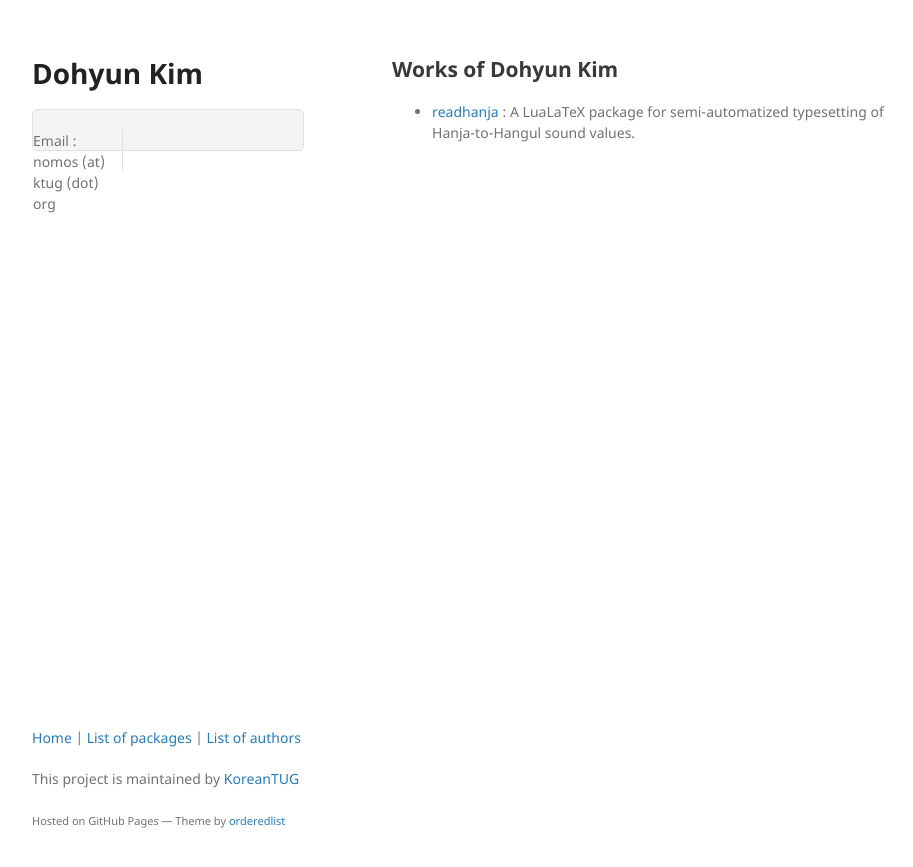
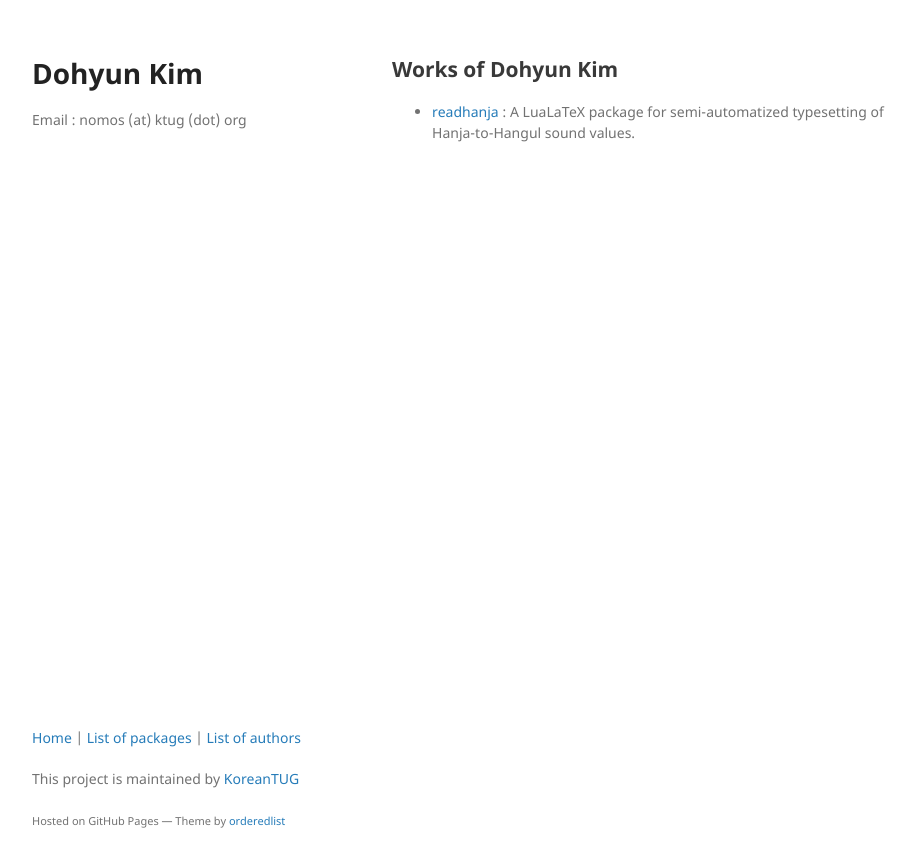
Before and after one commit to KoreanTUG/ktugpr-browser, a Jekyll site: the page built from author/nomos.md, in a window 1280 px wide. Shown: the top 867 px of the page, without its empty margins (178-1091 px from the left). Built offline with Jekyll 4.4.1, drawn with Linux system fonts in a browser that asks for light colours.

Commit message:
Fix broken author email

```diff
--- a/_layouts/author.html
+++ b/_layouts/author.html
@@ -3,12 +3,11 @@ layout: default
 ---
 <header>
   <h1>{{ page.authorname }}</h1>
-  <ul>
-  <p><li>Email : {% if page.email_local_part and page.email_domain %}
+  <p>Email : {% if page.email_local_part and page.email_domain %}
   {{ page.email_local_part }} (at) {{ page.email_domain | replace: '.', ' (dot) ' }}
-  {% else %} Not public {% endif %}</li></p>
+  {% else %} Not public {% endif %}</p>
 
-  </ul>
+
 </header>
 <section>
 <h2>Works of {{ page.authorname }}</h2>
```
